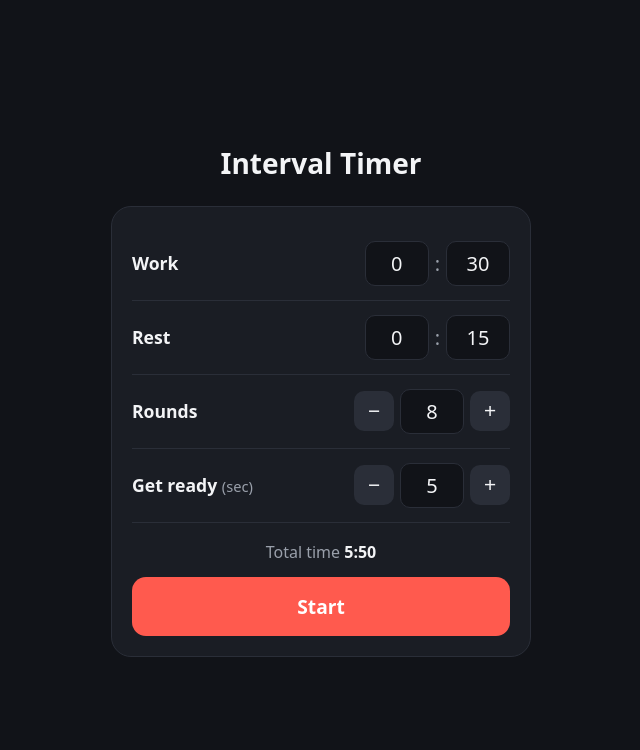
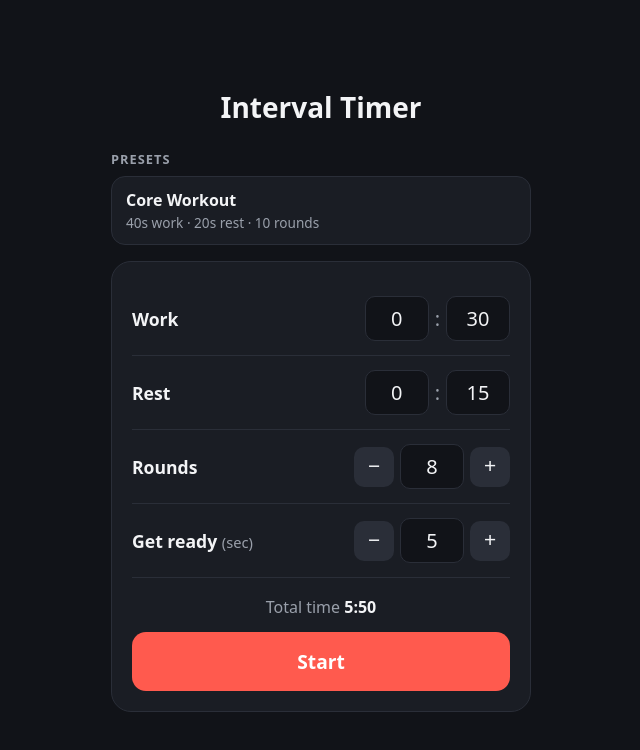
Before and after one commit to mayaswedberg/timer, a plain HTML site: page index.html in a window 1280 px wide. Shown: the whole page, without its empty margins (319-959 px from the left). Drawn offline with Linux system fonts and the light colour scheme.

Commit message:
add core preset

```diff
--- a/app.js
+++ b/app.js
@@ -6,6 +6,11 @@
   const STORAGE_KEY = "interval-timer-settings";
   const DEFAULTS = { work: 30, rest: 15, rounds: 8, prep: 5 };
 
+  // Times in seconds. Presets don't change the "Get ready" value.
+  const PRESETS = [
+    { name: "Core Workout", work: 40, rest: 20, rounds: 10 },
+  ];
+
   const RING_RADIUS = 45;
   const RING_CIRCUMFERENCE = 2 * Math.PI * RING_RADIUS;
 
@@ -13,6 +18,7 @@
   const el = {
     setup: $("setup"),
     timer: $("timer"),
+    presets: $("presets"),
     form: $("setup-form"),
     workMin: $("work-min"),
     workSec: $("work-sec"),
@@ -102,7 +108,49 @@
   }
 
   function updateTotal() {
-    el.total.textContent = fmt(totalDuration(readForm()));
+    const s = readForm();
+    el.total.textContent = fmt(totalDuration(s));
+    updatePresetHighlight(s);
+  }
+
+  // ---------- Presets ----------
+  function fmtShort(seconds) {
+    return seconds < 60 ? `${seconds}s` : fmt(seconds);
+  }
+
+  function presetMatches(p, s) {
+    return p.work === s.work && p.rest === s.rest && p.rounds === s.rounds;
+  }
+
+  function updatePresetHighlight(s) {
+    el.presets.querySelectorAll(".preset").forEach((btn, i) => {
+      btn.setAttribute("aria-pressed", String(presetMatches(PRESETS[i], s)));
+    });
+  }
+
+  function renderPresets() {
+    PRESETS.forEach((p) => {
+      const btn = document.createElement("button");
+      btn.type = "button";
+      btn.className = "preset";
+      btn.setAttribute("aria-pressed", "false");
+
+      const name = document.createElement("span");
+      name.className = "preset-name";
+      name.textContent = p.name;
+
+      const detail = document.createElement("span");
+      detail.className = "preset-detail";
+      detail.textContent = `${fmtShort(p.work)} work · ${fmtShort(p.rest)} rest · ${p.rounds} rounds`;
+
+      btn.append(name, detail);
+      btn.addEventListener("click", () => {
+        writeForm({ ...readForm(), work: p.work, rest: p.rest, rounds: p.rounds });
+        el.error.hidden = true;
+        updateTotal();
+      });
+      el.presets.append(btn);
+    });
   }
 
   // ---------- Audio ----------
@@ -317,6 +365,7 @@
   }
 
   // ---------- Events ----------
+  renderPresets();
   writeForm(settings);
   updateTotal();
 
--- a/index.html
+++ b/index.html
@@ -12,6 +12,9 @@
     <!-- Setup screen -->
     <section id="setup" class="panel">
       <h1>Interval Timer</h1>
+
+      <p class="section-label">Presets</p>
+      <div id="presets" class="presets"></div>
 
       <form id="setup-form" novalidate>
         <div class="field">
--- a/style.css
+++ b/style.css
@@ -55,6 +55,56 @@ h1 {
   font-size: 1.75rem;
   font-weight: 700;
   text-align: center;
+}
+
+/* ---------- Presets ---------- */
+
+.section-label {
+  margin: 0 0 8px;
+  font-size: 0.8rem;
+  font-weight: 600;
+  text-transform: uppercase;
+  letter-spacing: 0.08em;
+  color: var(--muted);
+}
+
+.presets {
+  display: flex;
+  flex-wrap: wrap;
+  gap: 10px;
+  margin-bottom: 16px;
+}
+
+.preset {
+  flex: 1 1 160px;
+  display: flex;
+  flex-direction: column;
+  align-items: flex-start;
+  gap: 2px;
+  padding: 12px 14px;
+  font: inherit;
+  text-align: left;
+  color: var(--text);
+  background: var(--panel);
+  border: 1px solid var(--line);
+  border-radius: 14px;
+  cursor: pointer;
+  transition: border-color 0.15s ease, background-color 0.15s ease;
+}
+
+.preset:hover { border-color: #3a3f4b; }
+
+.preset[aria-pressed="true"] {
+  border-color: var(--accent);
+  background: color-mix(in srgb, var(--accent) 15%, var(--panel));
+}
+
+.preset-name { font-weight: 600; }
+
+.preset-detail {
+  font-size: 0.85rem;
+  color: var(--muted);
+  font-variant-numeric: tabular-nums;
 }
 
 /* ---------- Setup form ---------- */
```
